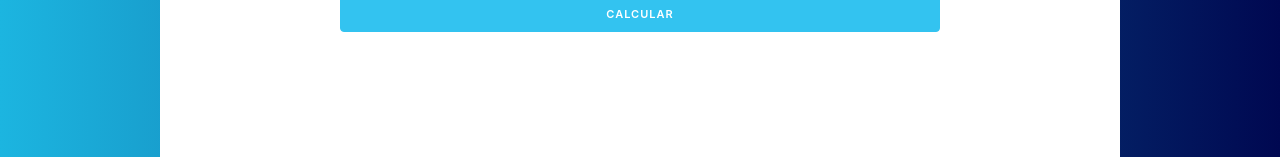
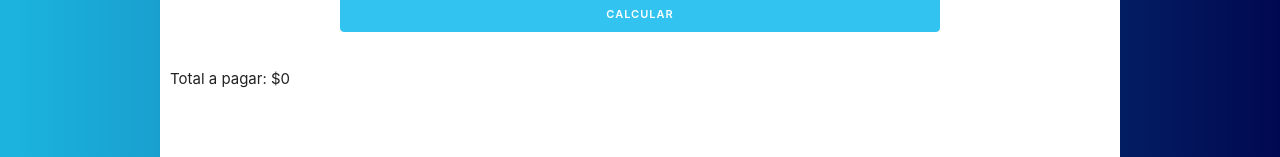
Before and after one commit to aaron023/Curso-JS-Moderno, a React (Create React App) app in the folder prestamos/: page / in a window 1280 px wide. Shown: the part 316-473 px from the top of the page. Built offline with nearby package versions, Linux system fonts and the light colour scheme.

Commit message:
Agregando el componente para la cantidad a pagar

```diff
--- a/prestamos/src/App.js
+++ b/prestamos/src/App.js
@@ -6,6 +6,7 @@ function App() {
   // Definir el state
   const [ cantidad, guardarCantidad ] = useState(0);
   const [ plazo, guardarPlazo ] = useState('');
+  const [ total, guardarTotal ] = useState(0);
 
   return (
     <Fragment>
@@ -18,7 +19,10 @@ function App() {
           guardarCantidad = { guardarCantidad }
           plazo = { plazo }
           guardarPlazo = { guardarPlazo }
+          total = { total }
+          guardarTotal = { guardarTotal }
         />
+        <p>Total a pagar: ${total}</p>
       </div>
     </Fragment>
   );
--- a/prestamos/src/componentes/Formulario.js
+++ b/prestamos/src/componentes/Formulario.js
@@ -1,8 +1,9 @@
 import React, { Fragment, useState } from 'react';
 import { calcularTotal } from '../helpers';
 
-const Formulario = ({cantidad, guardarCantidad, plazo, guardarPlazo}) => {
+const Formulario = (props) => {
 
+    const {cantidad, guardarCantidad, plazo, guardarPlazo, total, guardarTotal} = props;
     // Definir state
     const [error, guardarError] = useState(false);
 
@@ -21,7 +22,9 @@ const Formulario = ({cantidad, guardarCantidad, plazo, guardarPlazo}) => {
 
         // Realizar la cotización
         const total = calcularTotal(cantidad, plazo);
-        console.log(total);
+
+        // Una vez calculado, guardar Total
+        guardarTotal(total);
     }
 
     return (
```
